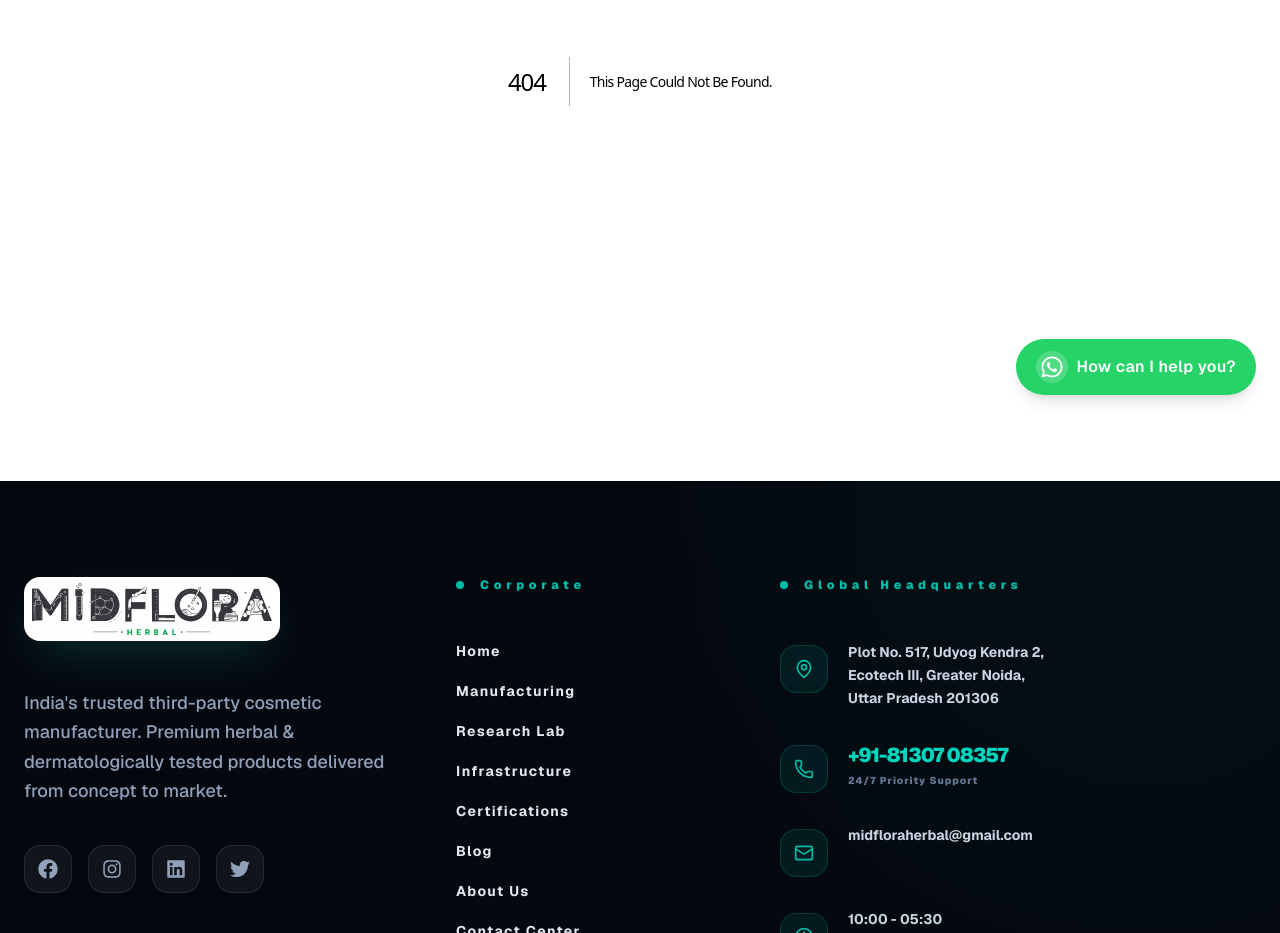
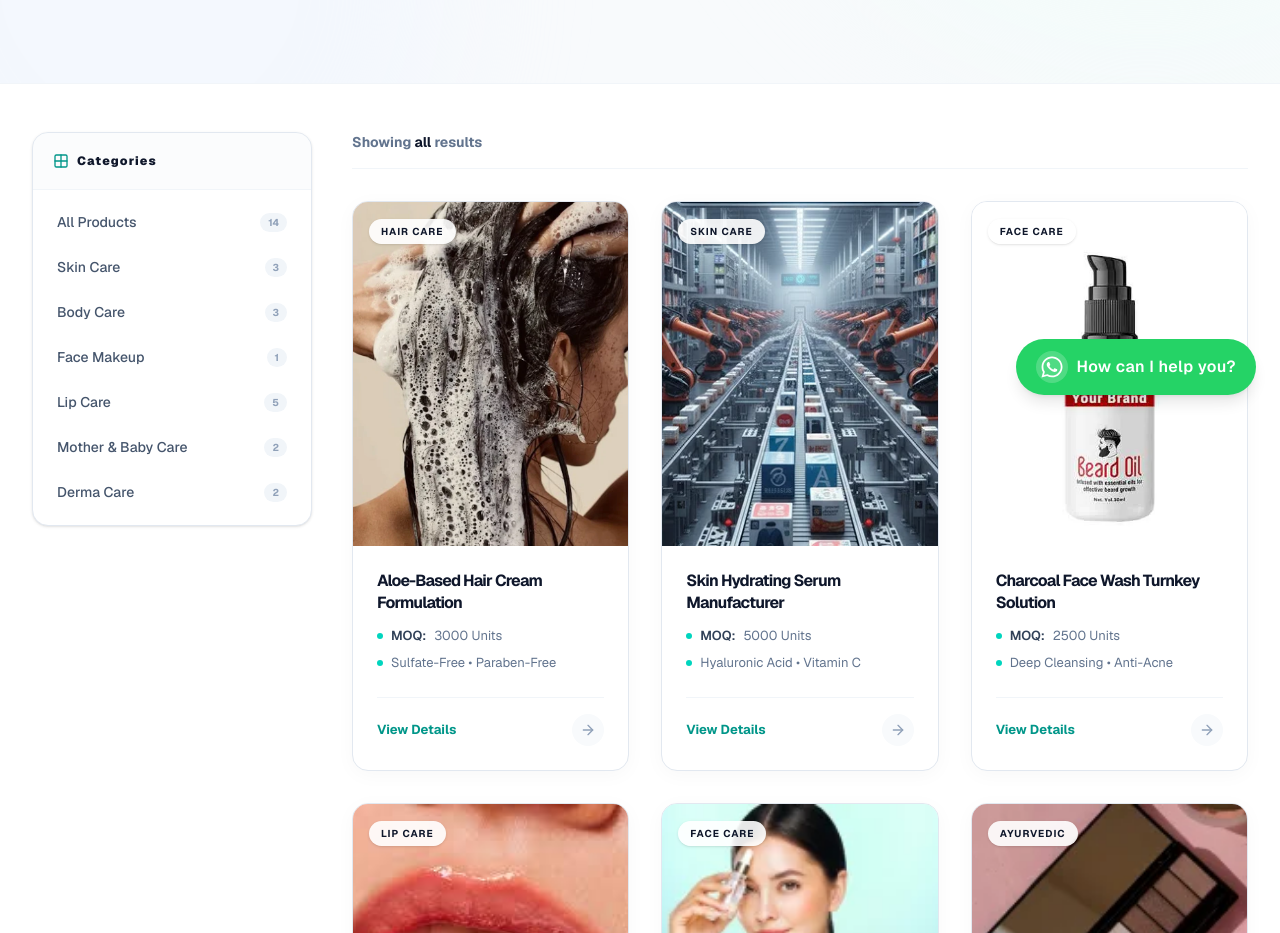
Before and after one commit to digitalsolution360web/doctor-project, a Next.js app: page /category/ayurvedic in a window 1280 px wide. Before the commit this address had no page. Shown: the part 367-1300 px from the top of the page. Built offline with nearby package versions, Linux system fonts and the light colour scheme.

Commit message:
new update

```diff
--- a/app/categories/page.tsx
+++ b/app/categories/page.tsx
@@ -72,7 +72,7 @@ const categoriesData = [
   { title: "Skin Care", image: "/cate.webp", features: ["Face Serums", "Moisturizers", "Cleansers"] },
   { title: "Body Care", image: "/cate3.webp", features: ["Body Lotions", "Body Wash", "Scrubs"] },
   { title: "Face Makeup", image: "/cate1.webp", features: ["Foundations", "Primers", "Setting Sprays"] },
-  { title: "Lip Care", image: "/cate6.webp", features: ["Lip Balms", "Lip Scrubs", "Lip Masks"] },
+  { title: "Lip Care", image: "/lip.webp", features: ["Lip Balms", "Lip Scrubs", "Lip Masks"] },
   { title: "Mother & Baby Care", image: "/cate2.webp", features: ["Baby Oils", "Stretch Mark Creams", "Gentle Washes"] },
   { title: "Ayurvedic", image: "/cate4.webp", features: ["Herbal Oils", "Ubtans", "Natural Pastes"] },
   { title: "Depilation Range", image: "/cate5.webp", features: ["Wax Strips", "Hair Removal Creams", "Post-Wax Oils"] },
@@ -103,7 +103,7 @@ export default function CategoriesPage() {
           {categoriesData.map((category, idx) => (
             <RevealOnScroll key={idx} delay={idx * 100}>
               <Link
-                href={`/product/${category.title.toLowerCase().replace(/ /g, "-")}`}
+                href={`/category/${category.title.toLowerCase().replace(/ /g, "-")}`}
                 className="flex flex-col h-full bg-white rounded-[32px] border border-slate-200 shadow-[0_15px_40px_rgba(0,0,0,0.08)] overflow-hidden hover:shadow-[0_25px_60px_rgba(0,0,0,0.15)] transition-all duration-500 group"
               >
                 {/* Header Bar */}
--- /dev/null
+++ b/app/category/[slug]/page.tsx
@@ -0,0 +1,213 @@
+"use client";
+
+import React, { useState } from "react";
+import Image from "next/image";
+import Link from "next/link";
+import { ChevronRight, Grid2X2, ArrowRight } from "lucide-react";
+
+export default function CategoryFilterPage({ params }: { params: Promise<{ slug: string }> }) {
+  const resolvedParams = React.use(params);
+  const slug = resolvedParams.slug;
+
+  const categoryTitle = slug
+    ? slug.split("-").map((word: string) => word.charAt(0).toUpperCase() + word.slice(1)).join(" ")
+    : "Skin Care";
+
+  // Mock data for categories in sidebar
+  const sidebarCategories = [
+    { name: "All Products", count: 14, active: slug === "all-products" || !slug },
+    { name: "Skin Care", count: 3, active: slug === "skin-care" },
+    { name: "Body Care", count: 3, active: slug === "body-care" },
+    { name: "Face Makeup", count: 1, active: slug === "face-makeup" },
+    { name: "Lip Care", count: 5, active: slug === "lip-care" },
+    { name: "Mother & Baby Care", count: 2, active: slug === "mother-baby-care" },
+    { name: "Derma Care", count: 2, active: slug === "derma-care" },
+  ];
+
+  // Mock data for products styled for B2B cosmetics
+  const products = [
+    {
+      id: 1,
+      title: "Aloe-Based Hair Cream Formulation",
+      image: "/cate6.webp",
+      moq: "3000 Units",
+      category: "Hair Care",
+      features: "Sulfate-Free • Paraben-Free"
+    },
+    {
+      id: 2,
+      title: "Skin Hydrating Serum Manufacturer",
+      image: "/9.webp",
+      moq: "5000 Units",
+      category: "Skin Care",
+      features: "Hyaluronic Acid • Vitamin C"
+    },
+    {
+      id: 3,
+      title: "Charcoal Face Wash Turnkey Solution",
+      image: "/cate10.webp",
+      moq: "2500 Units",
+      category: "Face Care",
+      features: "Deep Cleansing • Anti-Acne"
+    },
+    {
+      id: 4,
+      title: "Organic Lip Balm Private Label",
+      image: "/lip.webp",
+      moq: "10000 Units",
+      category: "Lip Care",
+      features: "Beeswax • Essential Oils"
+    },
+    {
+      id: 5,
+      title: "Vitamin C Brightening Face Wash",
+      image: "/cate3.webp",
+      moq: "5000 Units",
+      category: "Face Care",
+      features: "Radiance • Gentle Formulation"
+    },
+    {
+      id: 6,
+      title: "Herbal Anti-Hairfall Oil",
+      image: "/cate4.webp",
+      moq: "3000 Units",
+      category: "Ayurvedic",
+      features: "Cold-Pressed • Traditional Recipe"
+    }
+  ];
+
+  return (
+    <div className="bg-white min-h-screen font-sans">
+
+      {/* Category Banner */}
+      <div className="relative pt-32 pb-20 bg-slate-50 border-b border-slate-100 overflow-hidden">
+        {/* Abstract Background Elements */}
+        <div className="absolute top-0 right-0 -translate-y-1/2 translate-x-1/3 w-[800px] h-[800px] bg-teal-50/50 rounded-full blur-3xl pointer-events-none"></div>
+        <div className="absolute bottom-0 left-0 translate-y-1/3 -translate-x-1/4 w-[600px] h-[600px] bg-blue-50/50 rounded-full blur-3xl pointer-events-none"></div>
+
+        <div className="container mx-auto px-4 md:px-8 relative z-10">
+          <div className="max-w-3xl">
+            <div className="inline-flex items-center px-3 py-1 rounded-full bg-teal-50 border border-teal-100 text-teal-600 font-bold text-[10px] uppercase tracking-[0.2em] mb-4">
+              Premium Formulations
+            </div>
+            <h1 className="text-3xl md:text-5xl font-black text-slate-900 mb-4 tracking-tighter">
+              {categoryTitle}
+            </h1>
+            <p className="text-slate-500 text-base md:text-lg font-medium max-w-xl leading-relaxed">
+              Explore our extensive range of high-performance {categoryTitle.toLowerCase()} formulations available for third-party manufacturing and private labeling.
+            </p>
+          </div>
+        </div>
+      </div>
+
+      <div className="container mx-auto px-4 md:px-8 py-12">
+        <div className="flex flex-col lg:flex-row gap-10">
+
+          {/* Sidebar */}
+          <div className="w-full lg:w-[280px] flex-shrink-0">
+            <div className="sticky top-28 bg-white rounded-2xl border border-slate-200 shadow-sm overflow-hidden">
+              <div className="p-5 border-b border-slate-100 bg-slate-50/50">
+                <h3 className="text-xs font-black text-slate-900 flex items-center gap-2 uppercase tracking-widest">
+                  <Grid2X2 className="w-4 h-4 text-teal-600" /> Categories
+                </h3>
+              </div>
+
+              <ul className="p-3 space-y-1">
+                {sidebarCategories.map((cat, idx) => (
+                  <li key={idx}>
+                    <Link
+                      href={`/category/${cat.name.toLowerCase().replace(/ /g, "-").replace(/&/g, "and")}`}
+                      className={`w-full flex items-center justify-between px-3 py-2.5 rounded-xl transition-all duration-300 ${
+                        cat.active
+                          ? 'bg-teal-50 text-teal-700 font-bold'
+                          : 'text-slate-600 hover:bg-slate-50 hover:text-teal-600 font-medium'
+                      }`}
+                    >
+                      <span className="text-[14px]">{cat.name}</span>
+                      {cat.count > 0 && (
+                        <span className={`text-[10px] font-bold px-2 py-0.5 rounded-full ${
+                          cat.active ? 'bg-teal-100 text-teal-700' : 'bg-slate-100 text-slate-400'
+                        }`}>
+                          {cat.count}
+                        </span>
+                      )}
+                    </Link>
+                  </li>
+                ))}
+              </ul>
+            </div>
+          </div>
+
+          {/* Product Grid Area */}
+          <div className="flex-1">
+
+            {/* Toolbar/Filters Header */}
+            <div className="flex items-center justify-between mb-8 pb-4 border-b border-slate-100">
+              <p className="text-sm font-bold text-slate-500">
+                Showing <span className="text-slate-900">all</span> results
+              </p>
+            </div>
+
+            {/* Grid */}
+            <div className="grid grid-cols-1 sm:grid-cols-2 xl:grid-cols-3 gap-6 md:gap-8">
+              {products.map((product) => (
+                <Link
+                  href={`/product/${product.title.toLowerCase().replace(/ /g, "-")}`}
+                  key={product.id}
+                  className="group flex flex-col h-full bg-white rounded-2xl border border-slate-200 shadow-[0_4px_20px_rgba(0,0,0,0.03)] hover:shadow-[0_15px_40px_rgba(0,0,0,0.08)] hover:border-teal-100 transition-all duration-500 overflow-hidden"
+                >
+
+                  {/* Image Section */}
+                  <div className="relative aspect-[4/5] bg-slate-50 overflow-hidden">
+                    <Image
+                      src={product.image}
+                      alt={product.title}
+                      fill
+                      className="object-cover group-hover:scale-105 transition-transform duration-[1500ms] ease-out"
+                    />
+                    <div className="absolute inset-0 bg-black/0 group-hover:bg-black/5 transition-colors duration-500"></div>
+
+                    {/* Category Tag */}
+                    <div className="absolute top-4 left-4">
+                      <span className="bg-white/90 backdrop-blur-sm text-slate-900 text-[10px] font-bold uppercase tracking-widest px-3 py-1.5 rounded-full shadow-sm">
+                        {product.category}
+                      </span>
+                    </div>
+                  </div>
+
+                  {/* Content Section */}
+                  <div className="flex flex-col flex-1 p-5 lg:p-6">
+                    <h4 className="text-[16px] font-bold text-slate-900 leading-snug mb-3 group-hover:text-teal-600 transition-colors line-clamp-2">
+                      {product.title}
+                    </h4>
+
+                    <div className="space-y-2 mt-auto mb-6">
+                      <div className="flex items-center gap-2 text-[13px] text-slate-500">
+                        <span className="w-1.5 h-1.5 rounded-full bg-teal-400"></span>
+                        <span className="font-semibold text-slate-700">MOQ:</span> {product.moq}
+                      </div>
+                      <div className="flex items-center gap-2 text-[13px] text-slate-500">
+                        <span className="w-1.5 h-1.5 rounded-full bg-teal-400"></span>
+                        {product.features}
+                      </div>
+                    </div>
+
+                    {/* Action Button */}
+                    <div className="flex items-center justify-between pt-4 border-t border-slate-100 group-hover:border-teal-100 transition-colors">
+                      <span className="text-[13px] font-bold text-teal-600">View Details</span>
+                      <div className="w-8 h-8 rounded-full bg-slate-50 flex items-center justify-center group-hover:bg-teal-600 group-hover:text-white text-slate-400 transition-all duration-300">
+                        <ArrowRight className="w-4 h-4" />
+                      </div>
+                    </div>
+                  </div>
+
+                </Link>
+              ))}
+            </div>
+          </div>
+
+        </div>
+      </div>
+    </div>
+  );
+}
```
Also changed, not shown: public/lip.webp (added).
